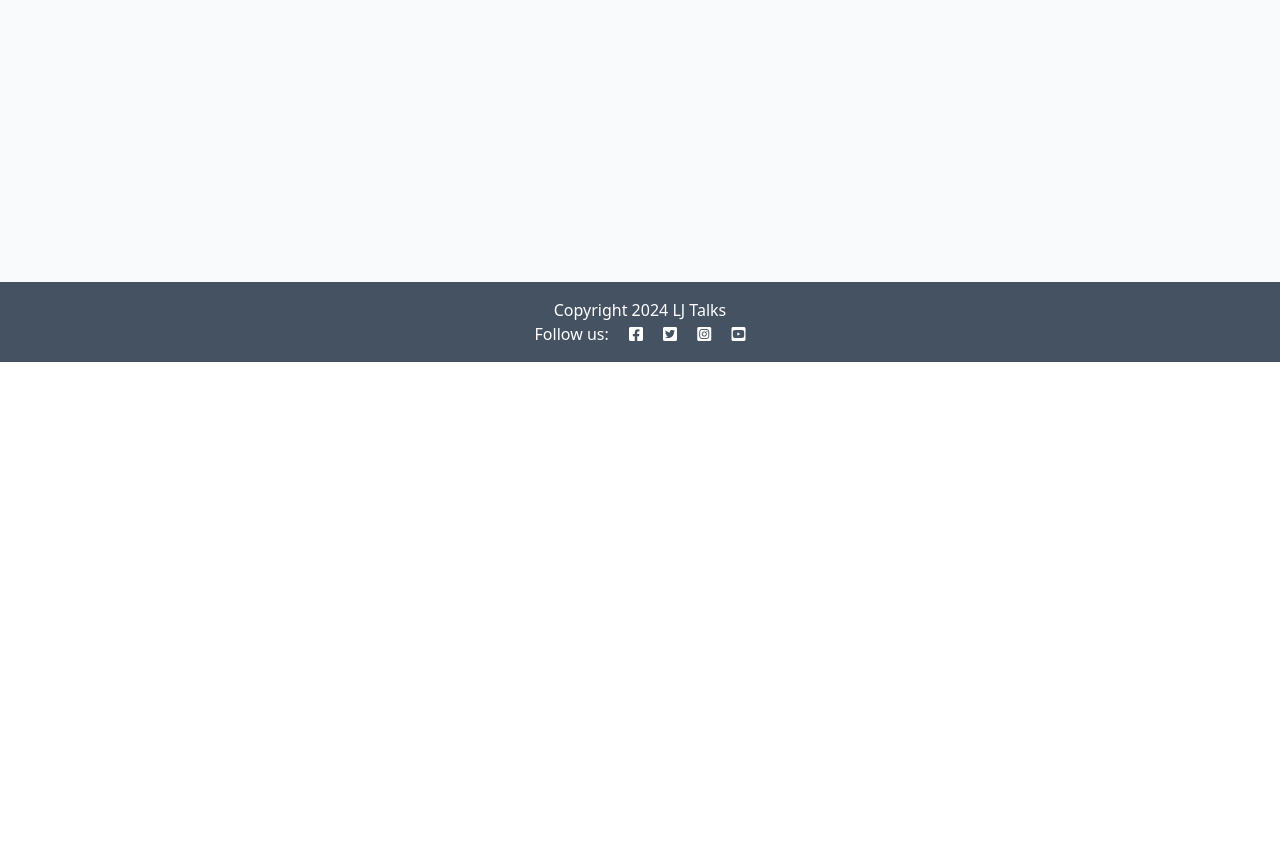
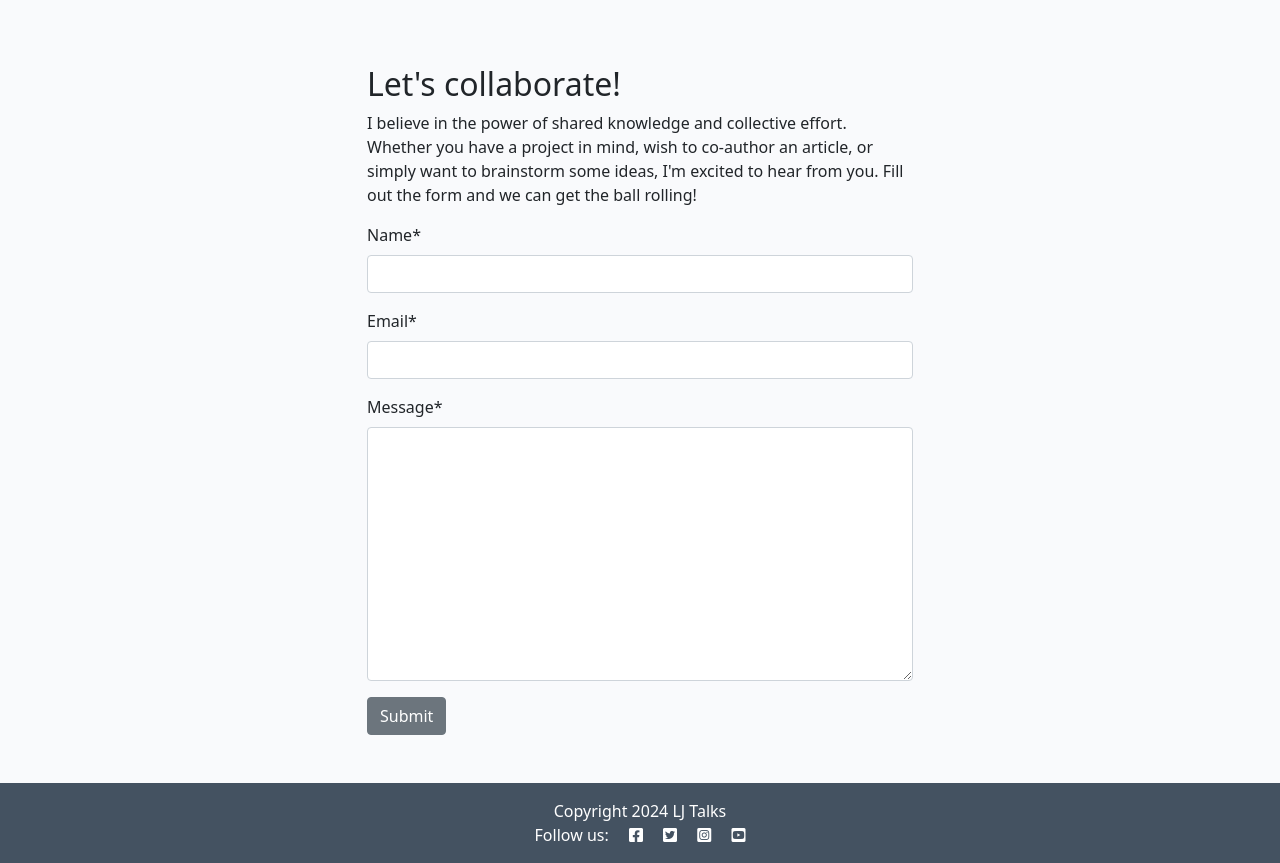
Before and after one commit to LJTalks/django-blog, a Django app: page /about/ in a window 1280 px wide. Shown: the part 438-1301 px from the top of the page. Before the commit the page ends 800 px from the top, so only its background shows below. Run offline with Django 4.2, Linux system fonts and the light colour scheme; data that the repository does not hold is empty; some libraries are stand-ins or nearby versions.

Commit message:
POST collaborate form functioning

```diff
--- /dev/null
+++ b/about/forms.py
@@ -0,0 +1,8 @@
+from .models import CollaborateRequest
+from django import forms
+
+
+class CollaborateForm(forms.ModelForm):
+    class Meta:
+        model = CollaborateRequest
+        fields = ('name', 'email', 'message')
--- a/about/models.py
+++ b/about/models.py
@@ -10,3 +10,14 @@ class About(models.Model):
 
     def __str__(self):
         return self.title
+
+
+
+class CollaborateRequest(models.Model):
+    name = models.CharField(max_length=200)
+    email = models.EmailField()
+    message = models.TextField()
+    read = models.BooleanField(default=False)
+
+    def __str__(self):
+        return f"Collaboration request from {self.name}"
--- a/about/templates/about/about.html
+++ b/about/templates/about/about.html
@@ -1,6 +1,9 @@
 {% extends 'base.html' %}
+{% load static %}
+{% load crispy_forms_tags %}
+
 {% block content %}
-{% load static %}
+
 <div class="container mt-5">
     <div class="row">
         <div class="col-4 text-center">
@@ -19,6 +22,24 @@
             <p class="text-end"><em>Updated on: {{ about.updated_on }}</em></p>
         </div>
     </div>
+    <div class="row justify-content-center">
+        <div class="col-12 col-md-6 my-5">
+            <h2>Let's collaborate!</h2>
+            <p>I believe in the power of shared knowledge and collective effort.
+                Whether you have a project in mind, wish to co-author
+                an article, or simply want to brainstorm some ideas,
+                I'm excited to hear from you. Fill out the form
+                and we can get the ball rolling!</p>
+
+            <!-- add your form here. Your submit button should
+                                have the classes of btn, btn-secondary -->
+            <form method="post">
+                {{ collaborate_form | crispy }}
+                {% csrf_token %}
+                <button class="btn btn-secondary" type="submit">Submit</button>
+            </form>
+        </div>
+    </div>
 </div>
 {% endblock content %}
 
--- a/about/views.py
+++ b/about/views.py
@@ -1,15 +1,32 @@
 from django.shortcuts import render
+from django.contrib import messages
 from .models import About
+from .forms import CollaborateForm
 
 
 def about_me(request):
     """
     Renders the About page
     """
+
+
+    if request.method == "POST":
+        collaborate_form = CollaborateForm(data=request.POST)
+        if collaborate_form.is_valid():
+            collaborate_form.save()
+            messages.add_message(
+                request,
+                messages.SUCCESS,
+                "Collaboration request received! I endeavour to respond within 2 working days.",
+            )
+
     about = About.objects.all().order_by('-updated_on').first()
+    collaborate_form = CollaborateForm()
 
     return render(
         request,
         "about/about.html",
-        {"about": about},
+        {"about": about,
+         "collaborate_form": collaborate_form
+         },
     )
```
Also changed, not shown: about/admin.py (+13 -1 lines), about/migrations/0002_collaboraterequest.py (added), blog/views.py (line endings or trailing spaces).
